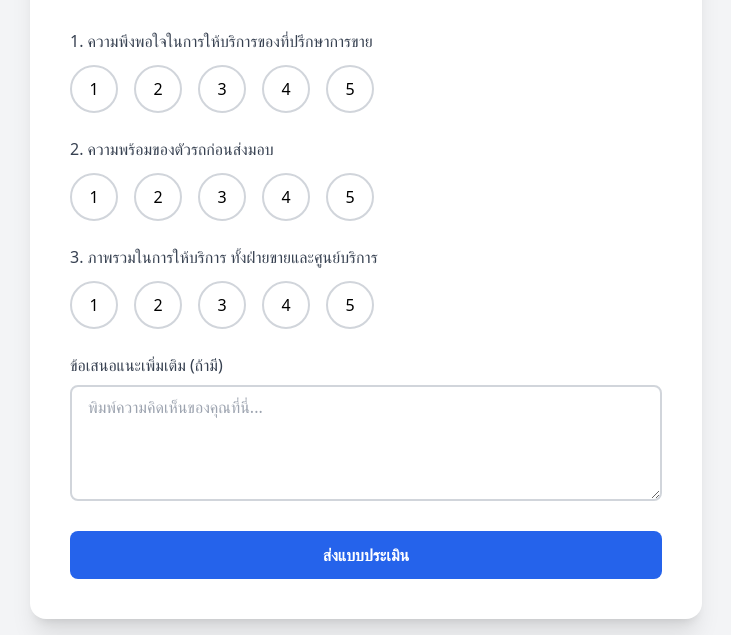
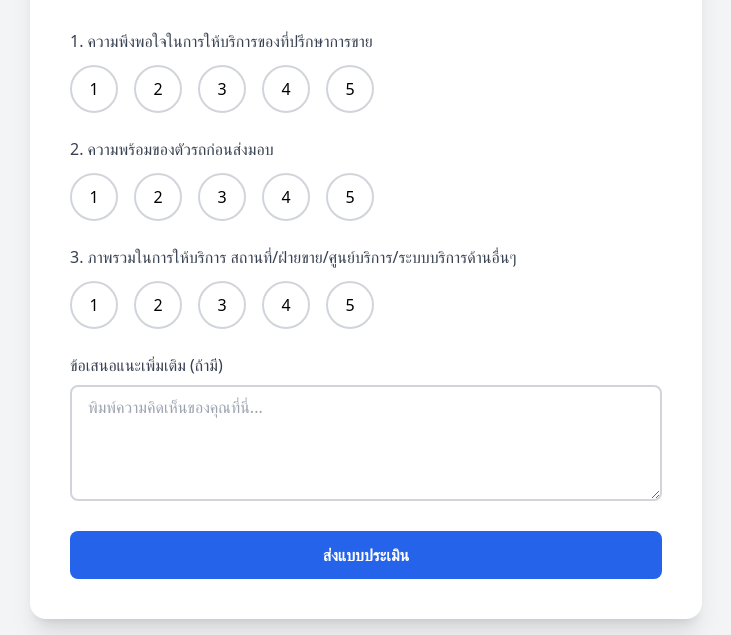
Before and after one commit to MGUBON69/score, a plain HTML site: page index.html in a window 1280 px wide. Shown: the part 279-914 px from the top of the page, without its empty margins (274-1005 px from the left). Drawn offline with nearby package versions, Linux system fonts and the light colour scheme.

Commit message:
Update index.html

```diff
--- a/index.html
+++ b/index.html
@@ -71,7 +71,7 @@
 
             <!-- ข้อที่ 3: ภาพรวมศูนย์บริการ -->
             <div>
-                <label class="block text-gray-700 font-medium mb-3">3. ภาพรวมในการให้บริการ ทั้งฝ่ายขายและศูนย์บริการ</label>
+                <label class="block text-gray-700 font-medium mb-3">3. ภาพรวมในการให้บริการ สถานที่/ฝ่ายขาย/ศูนย์บริการ/ระบบบริการด้านอื่นๆ</label>
                 <div class="flex justify-between md:justify-start md:space-x-4">
                     <label class="cursor-pointer"><input type="radio" name="question3" value="1" class="radio-custom hidden" required><div class="w-10 h-10 md:w-12 md:h-12 border-2 border-gray-300 rounded-full flex items-center justify-center hover:border-blue-400 transition-colors">1</div></label>
                     <label class="cursor-pointer"><input type="radio" name="question3" value="2" class="radio-custom hidden"><div class="w-10 h-10 md:w-12 md:h-12 border-2 border-gray-300 rounded-full flex items-center justify-center hover:border-blue-400 transition-colors">2</div></label>
```
